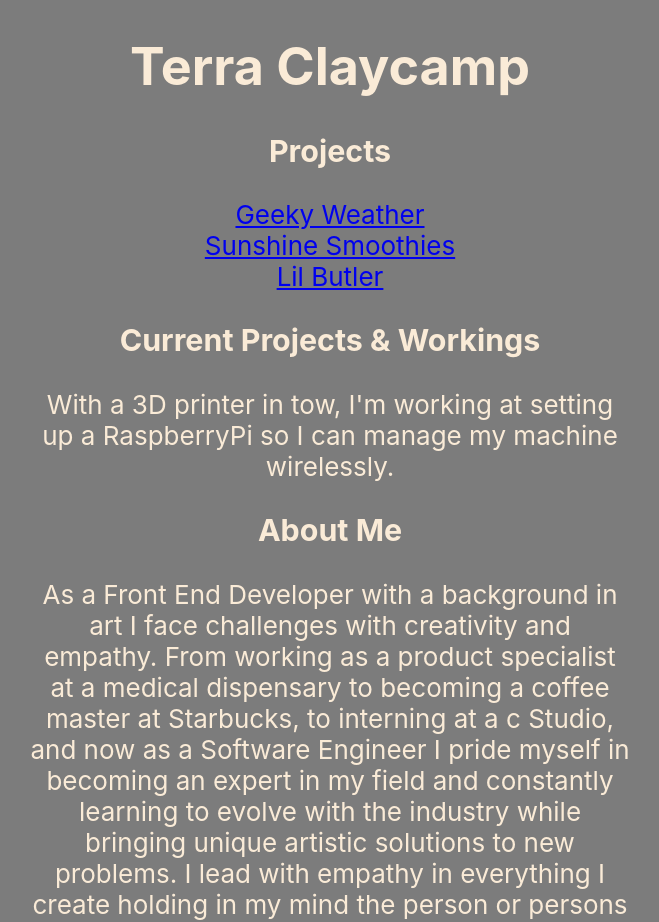
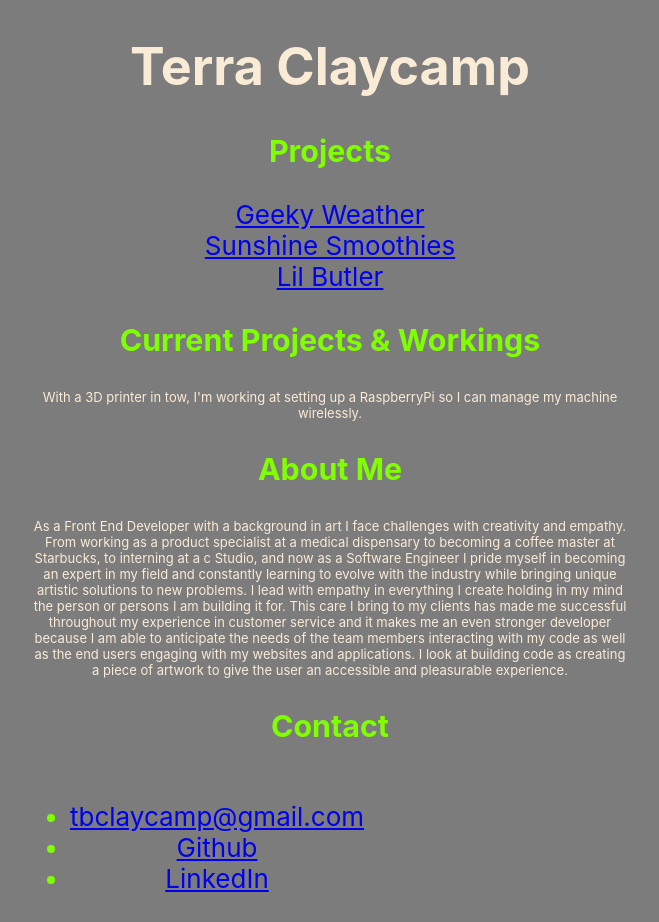
Before and after one commit to invaderZimm77/invaderZimm77.github.io, a React (Create React App) app: page / in a window 1280 px wide. Shown: the top 922 px of the page, without its empty margins (310-969 px from the left). Built offline with nearby package versions, Linux system fonts and the light colour scheme.

Commit message:
simple content setup

```diff
--- a/src/App.css
+++ b/src/App.css
@@ -12,4 +12,19 @@ body {
 
 p {
   width: 600px;
+  font-size: small;
 }
+
+a:link, a:visited {
+  color: (internal value);
+  text-decoration: underline;
+  cursor: auto;
+}
+
+a:link:active, a:visited:active {
+  color: (internal value);
+}
+
+h3 {
+  color: chartreuse;
+}
--- a/src/App.js
+++ b/src/App.js
@@ -40,7 +40,7 @@ function App() {
         code as creating a piece of artwork to give the user an accessible and
         pleasurable experience.
       </p>
-      <h3>Contact</h3>s
+      <h3>Contact</h3>
       <FootBox />
     </div>
   );
--- a/src/foot.css
+++ b/src/foot.css
@@ -2,7 +2,7 @@
 	margin-bottom: 50px;
 	color: chartreuse;
 	display: flex;
-	/* flex-direction: column; */
+	flex-direction: column;
 	align-items: baseline;
 	justify-content: space-evenly;
 
--- a/src/footBox.js
+++ b/src/footBox.js
@@ -3,11 +3,20 @@ import './foot.css'
 
 export default function FootBox() {
 	return (
-    <div className='Foot-Box'>
-
-      email: <a href="mailto:tbclaycamp@gmail.com">tbclaycamp@gmail.com</a>
-      <a href="https://github.com/invaderZimm77">Github</a>
-      <a href="https://www.linkedin.com/in/terraclaycamp/">LinkedIn</a>
+    <div className="Foot-Box">
+      <ul>
+        <li>
+          <a title="email me:" href="mailto:tbclaycamp@gmail.com">
+            tbclaycamp@gmail.com
+          </a>
+        </li>
+        <li>
+          <a href="https://github.com/invaderZimm77">Github</a>
+        </li>
+        <li>
+          <a href="https://www.linkedin.com/in/terraclaycamp/">LinkedIn</a>
+        </li>
+      </ul>
     </div>
   );
 }
```
